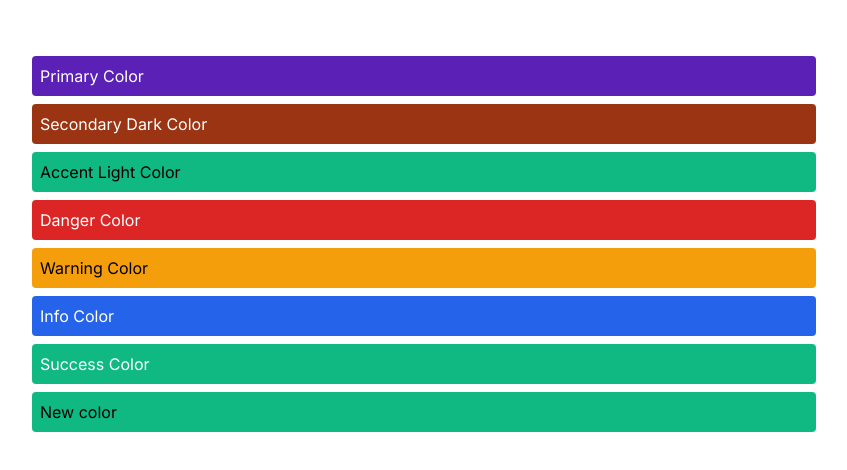
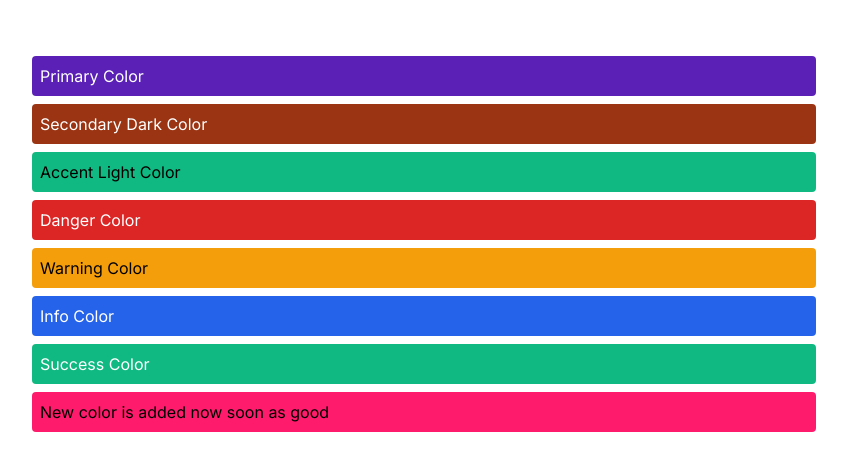
Before and after one commit to tchasinga/single-page, a Next.js app: page / in a window 1280 px wide. Shown: the top 470 px of the page, without its empty margins (216-1063 px from the left). Built offline with nearby package versions, Linux system fonts and the light colour scheme.

Commit message:
New code is added now

```diff
--- a/src/app/Pages/ExampleComponent.jsx
+++ b/src/app/Pages/ExampleComponent.jsx
@@ -25,8 +25,8 @@ const ExampleComponent = () => {
         Success Color
       </div>
 
-      <div className="bg-coloring p-2 text-black mt-2 rounded">
-        New color
+      <div className="bg-coloring-dark p-2 text-black mt-2 rounded">
+        New color is added now soon as good
       </div>
     </div>
   );
```
